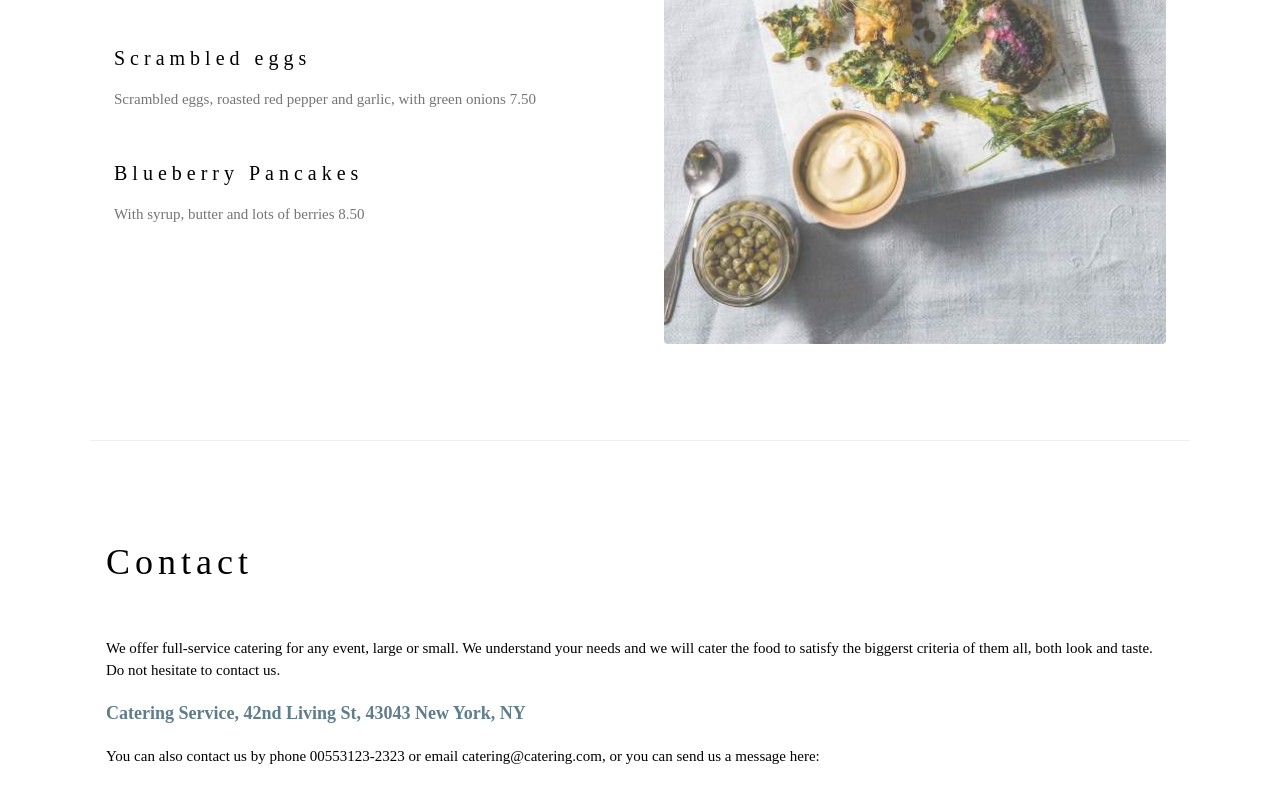
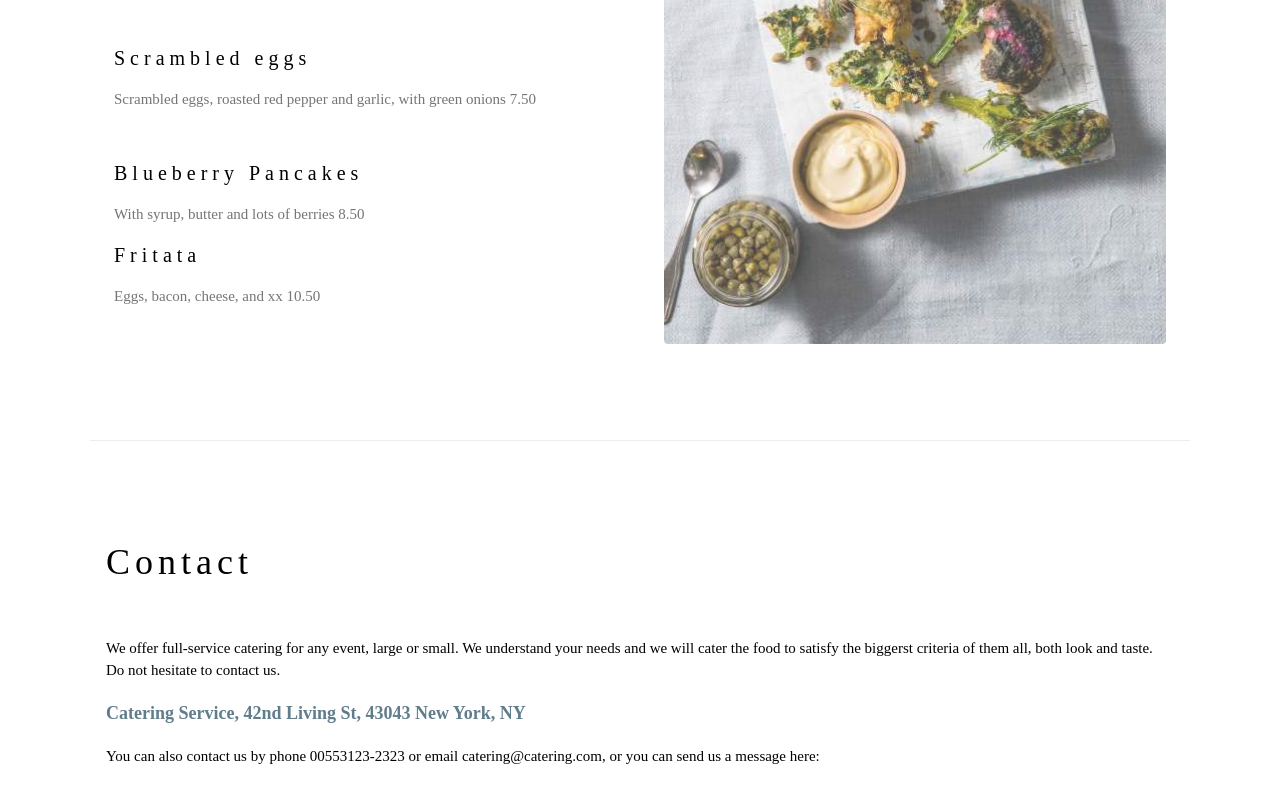
Before and after one commit to elcionovis/mywebsite, a plain HTML site: page index.html in a window 1280 px wide. Shown: the part 1945-2745 px from the top of the page. Drawn offline with nearby package versions, Linux system fonts and the light colour scheme.

Commit message:
Adicionar o item Fritata ao menu

```diff
--- a/index.html
+++ b/index.html
@@ -22,6 +22,7 @@ h1, h2, h3, h4, h5, h6 {
     <!-- Right-sided navbar links. Hide them on small screens -->
     <div class="w3-right w3-hide-small">
       <a href="#about" class="w3-bar-item w3-button">About</a>
+      <a href="#sale" class="w3-bar-item w3-button">Sales</a>
       <a href="#menu" class="w3-bar-item w3-button">Menu</a>
       <a href="#contact" class="w3-bar-item w3-button">Contact</a>
     </div>
@@ -73,6 +74,9 @@ h1, h2, h3, h4, h5, h6 {
 
       <h4>Blueberry Pancakes</h4>
       <p class="w3-text-grey">With syrup, butter and lots of berries 8.50</p>
+
+      <h4>Fritata</h4>
+      <p class="w3-text-grey">Eggs, bacon, cheese, and xx 10.50</p>
     </div>
 
     <div class="w3-col l6 w3-padding-large">
```
